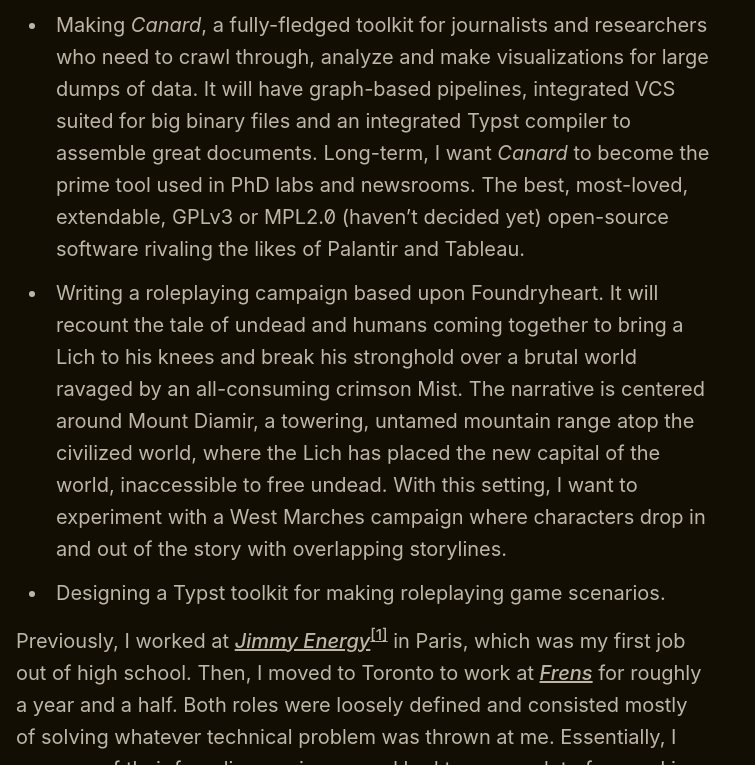
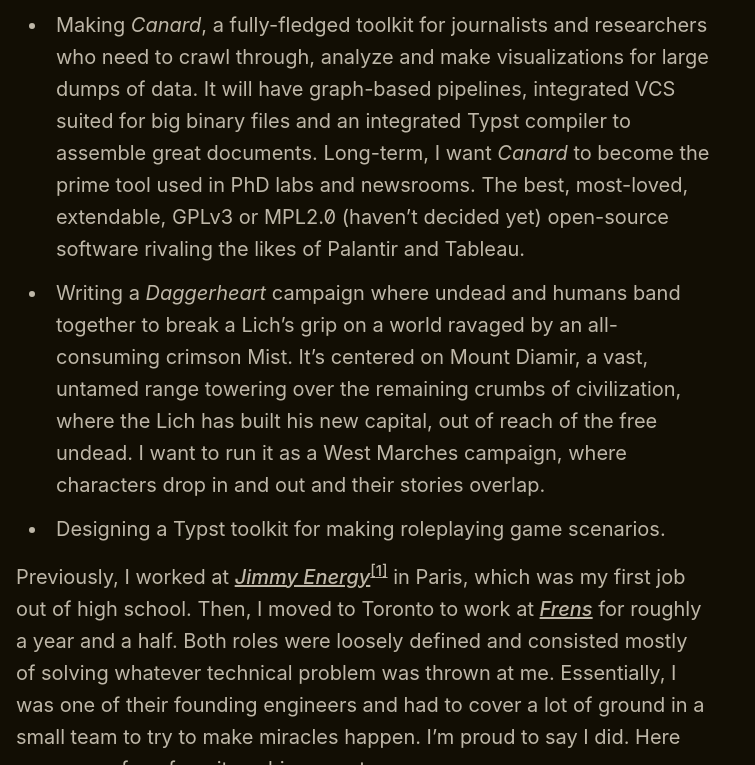
Before and after one commit to noctisatrae/bildung-work, an Astro site: page /about in a window 1280 px wide. Shown: the part 525-1290 px from the top of the page, without its empty margins (0-755 px from the left). Built offline with nearby package versions, Linux system fonts and the light colour scheme; Astro itself is replaced by a stand-in of ours.

Commit message:
tightening campaign description

```diff
--- a/src/content/blog/about.mdx
+++ b/src/content/blog/about.mdx
@@ -11,7 +11,7 @@ I am a programmer and aspiring documentary filmmaker currently hopping around Fr
 
 - Self-producing two documentaries. I want the first one to dive into the research chemicals scene and the incredible grassroots mad science they’re creating. The second has been tentatively named *La Lutte Est Mon Métier* and it aims to be an intimate display of the struggle of radical left activists and the toll their commitment takes on their mental health.
 - Making *Canard*, a fully-fledged toolkit for journalists and researchers who need to crawl through, analyze and make visualizations for large dumps of data. It will have graph-based pipelines, integrated VCS suited for big binary files and an integrated Typst compiler to assemble great documents. Long-term, I want *Canard* to become the prime tool used in PhD labs and newsrooms. The best, most-loved, extendable, GPLv3 or MPL2.0 (haven’t decided yet) open-source software rivaling the likes of Palantir and Tableau.
-- Writing a roleplaying campaign based upon Foundryheart. It will recount the tale of undead and humans coming together to bring a Lich to his knees and break his stronghold over a brutal world ravaged by an all-consuming crimson Mist. The narrative is centered around Mount Diamir, a towering, untamed mountain range atop the civilized world, where the Lich has placed the new capital of the world, inaccessible to free undead. With this setting, I want to experiment with a West Marches campaign where characters drop in and out of the story with overlapping storylines.
+- Writing a *Daggerheart* campaign where undead and humans band together to break a Lich’s grip on a world ravaged by an all-consuming crimson Mist. It’s centered on Mount Diamir, a vast, untamed range towering over the remaining crumbs of civilization, where the Lich has built his new capital, out of reach of the free undead. I want to run it as a West Marches campaign, where characters drop in and out and their stories overlap.
 - Designing a Typst toolkit for making roleplaying game scenarios.
 
 Previously, I worked at [*Jimmy Energy*](https://www.jimmy-energy.eu)[^Jimmy] in Paris, which was my first job out of high school. Then, I moved to Toronto to work at [*Frens*](https://frens.lol) for roughly a year and a half. Both roles were loosely defined and consisted mostly of solving whatever technical problem was thrown at me. Essentially, I was one of their founding engineers and had to cover a lot of ground in a small team to try to make miracles happen. I’m proud to say I did. Here are some of my favorite achievements:
```
